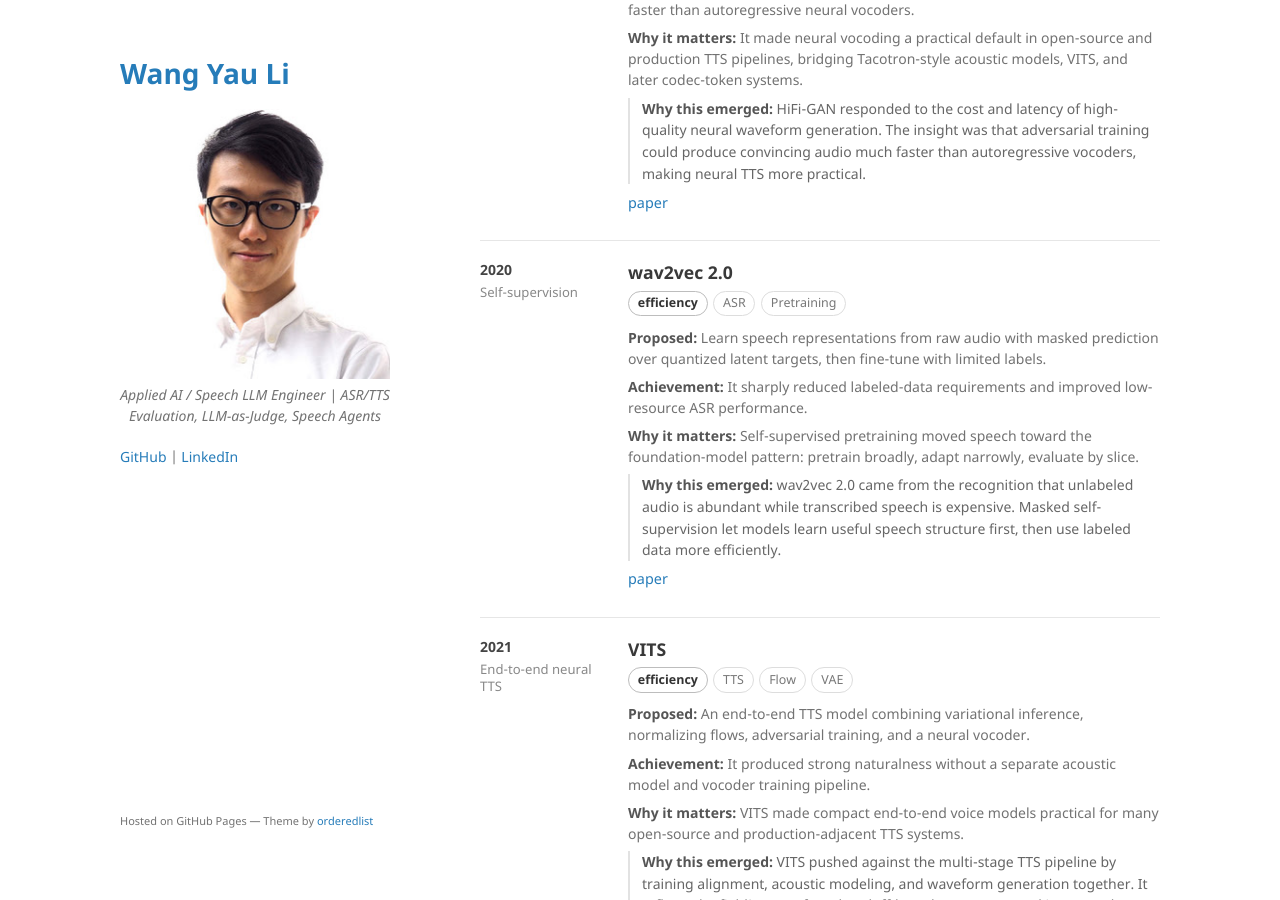
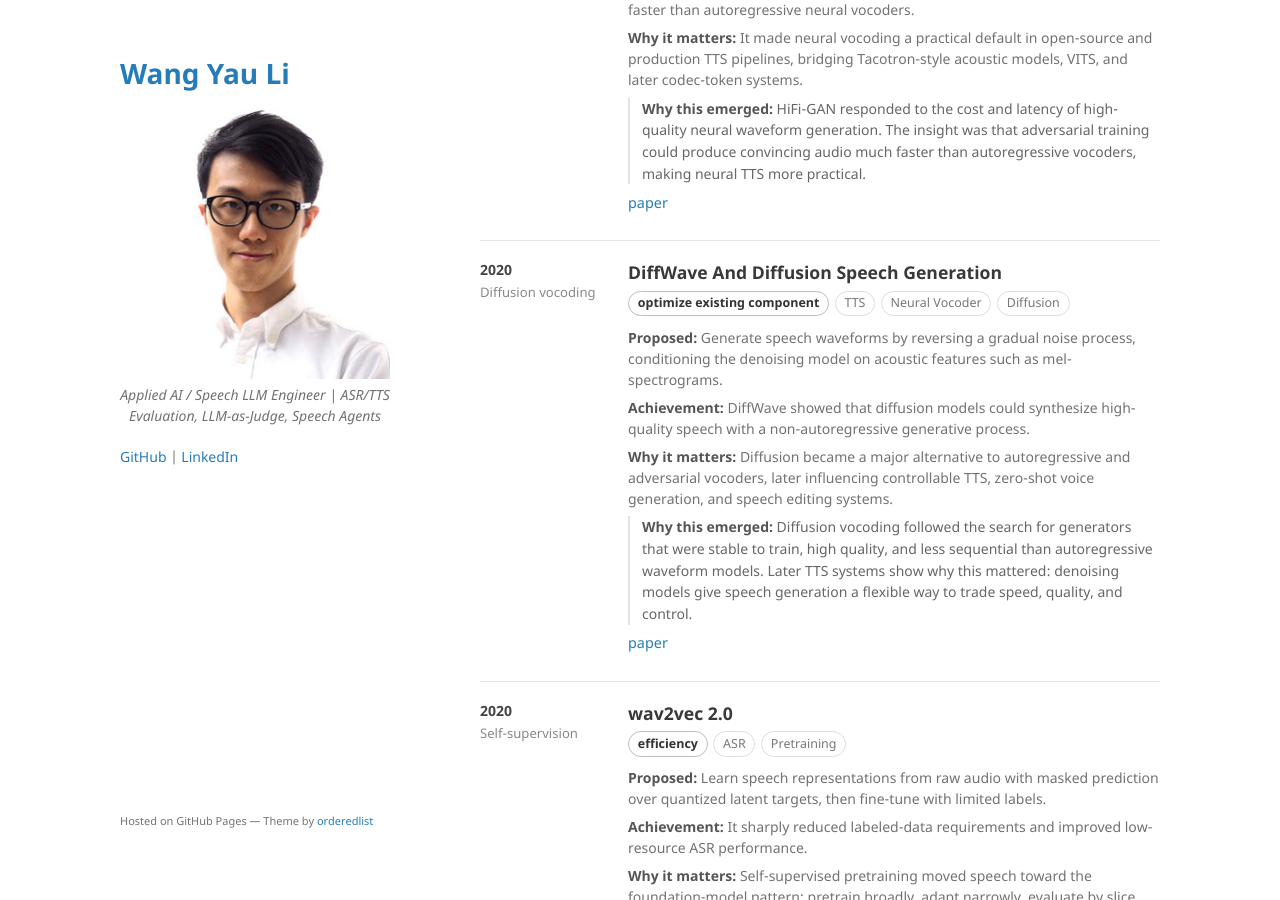
Before and after one commit to kennethli319/kennethli319.github.io, a Jekyll site: the page built from speech-timeline.md, in a window 1280 px wide and 900 px high, scrolled down 12703 px. Built offline with Jekyll 4.4.1, drawn with Linux system fonts in a browser that asks for light colours.

Commit message:
Add DiffWave speech timeline milestone

```diff
--- a/speech-timeline.md
+++ b/speech-timeline.md
@@ -660,6 +660,22 @@ title: Speech Timeline
 <section class="speech-row">
   <aside class="speech-year">
     2020
+    <div class="speech-kicker">Diffusion vocoding</div>
+  </aside>
+  <div class="speech-body">
+    <h2>DiffWave And Diffusion Speech Generation</h2>
+    <div class="speech-meta"><span class="speech-impact">optimize existing component</span><span class="speech-tag">TTS</span><span class="speech-tag">Neural Vocoder</span><span class="speech-tag">Diffusion</span></div>
+    <p><strong>Proposed:</strong> Generate speech waveforms by reversing a gradual noise process, conditioning the denoising model on acoustic features such as mel-spectrograms.</p>
+    <p><strong>Achievement:</strong> DiffWave showed that diffusion models could synthesize high-quality speech with a non-autoregressive generative process.</p>
+    <p><strong>Why it matters:</strong> Diffusion became a major alternative to autoregressive and adversarial vocoders, later influencing controllable TTS, zero-shot voice generation, and speech editing systems.</p>
+    <p class="speech-reflection"><strong>Why this emerged:</strong> Diffusion vocoding followed the search for generators that were stable to train, high quality, and less sequential than autoregressive waveform models. Later TTS systems show why this mattered: denoising models give speech generation a flexible way to trade speed, quality, and control.</p>
+    <p class="speech-source"><a href="https://arxiv.org/abs/2009.09761">paper</a></p>
+  </div>
+</section>
+
+<section class="speech-row">
+  <aside class="speech-year">
+    2020
     <div class="speech-kicker">Self-supervision</div>
   </aside>
   <div class="speech-body">
```
